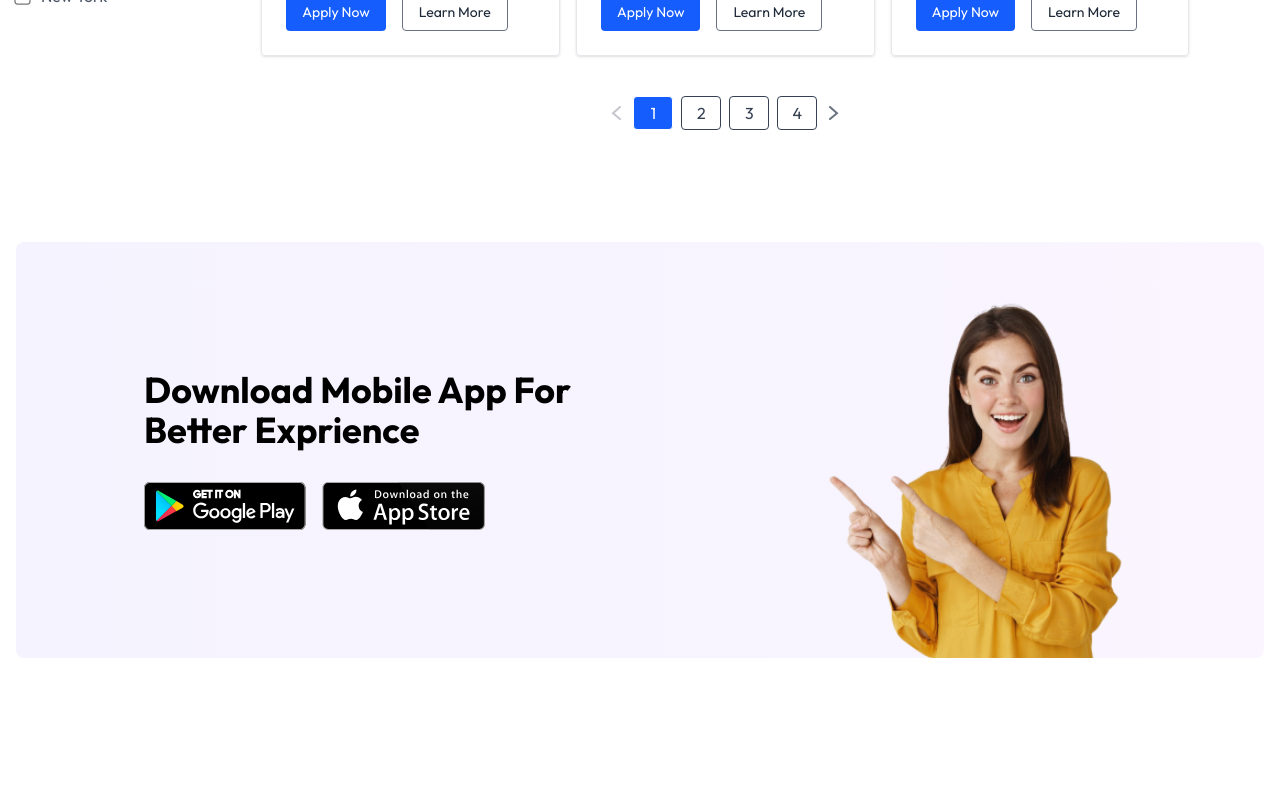
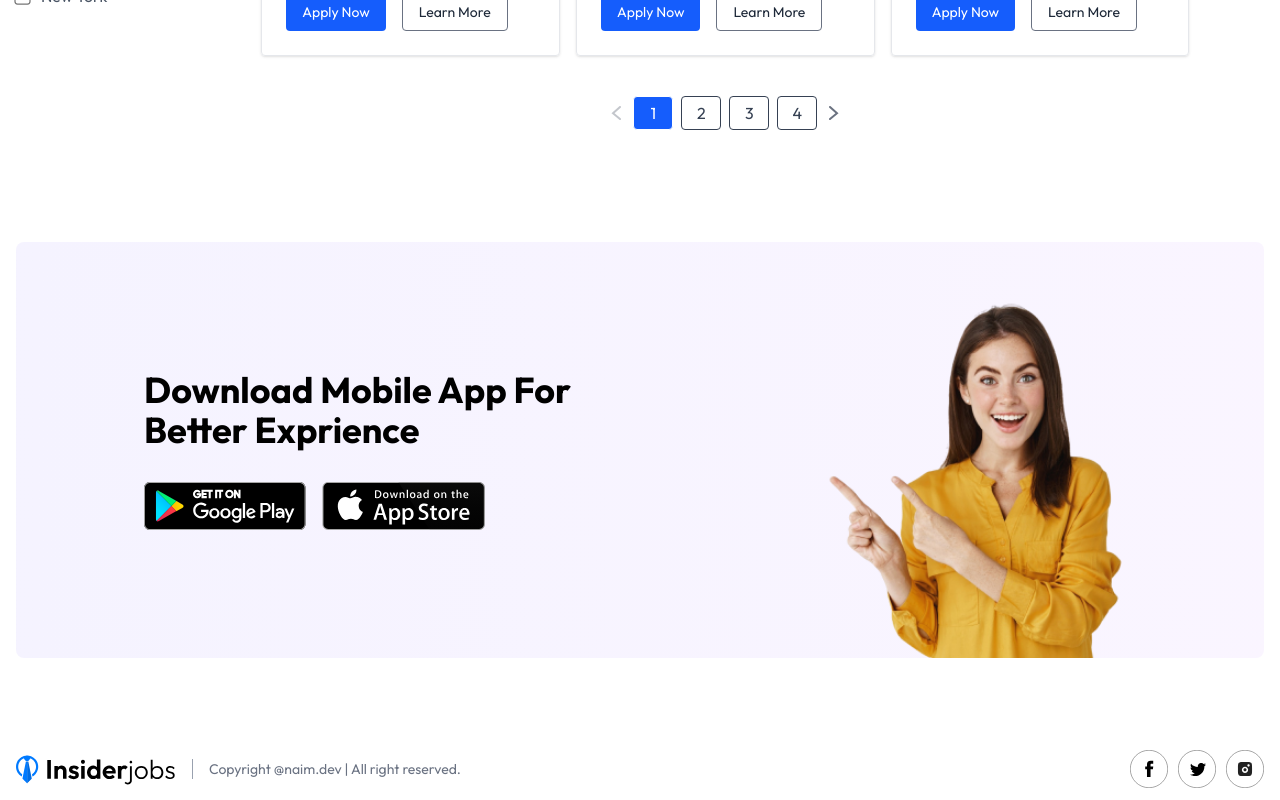
Before and after one commit to naimsheikh8020/Job-Protal, a React (Vite) app in the folder client/: page / in a window 1280 px wide. Shown: the part 1242-2042 px from the top of the page. Before the commit the page ends 1980 px from the top, so only its background shows below. Built offline with nearby package versions, Linux system fonts and the light colour scheme; no server answers.

Commit message:
Footer section added

```diff
--- /dev/null
+++ b/client/src/Components/Footer.jsx
@@ -0,0 +1,18 @@
+import React from 'react'
+import { assets } from '../assets/assets'
+
+const Footer = () => {
+  return (
+    <div className='container px-4 2x:px-20 mx-auto flex items-center justify-between gap-4 py-3 mt-20'>
+        <img width={160} src={assets.logo} alt=''/>
+        <p className='flex-1 border-l border-gray-400 pl-4 text-sm text-gray-500 max-sm:hidden'>Copyright @naim.dev | All right reserved.</p>
+        <div className='flex gap-2.5'>
+            <img width={38} src={assets.facebook_icon}/>
+            <img width={38} src={assets.twitter_icon}/>
+            <img width={38} src={assets.instagram_icon}/>
+        </div>
+    </div>
+  )
+}
+
+export default Footer
--- a/client/src/pages/Home.jsx
+++ b/client/src/pages/Home.jsx
@@ -3,6 +3,7 @@
 import Hero from '../Components/Hero'
 import JobListing from '../Components/JobListing'
 import AppDownload from '../Components/AppDownload'
+import Footer from '../Components/Footer'
 
 const Home = () => {
   return (
@@ -11,6 +12,7 @@
         <Hero/>
         <JobListing/>
         <AppDownload/>
+        <Footer/>
     </div>
   )
 }
```
